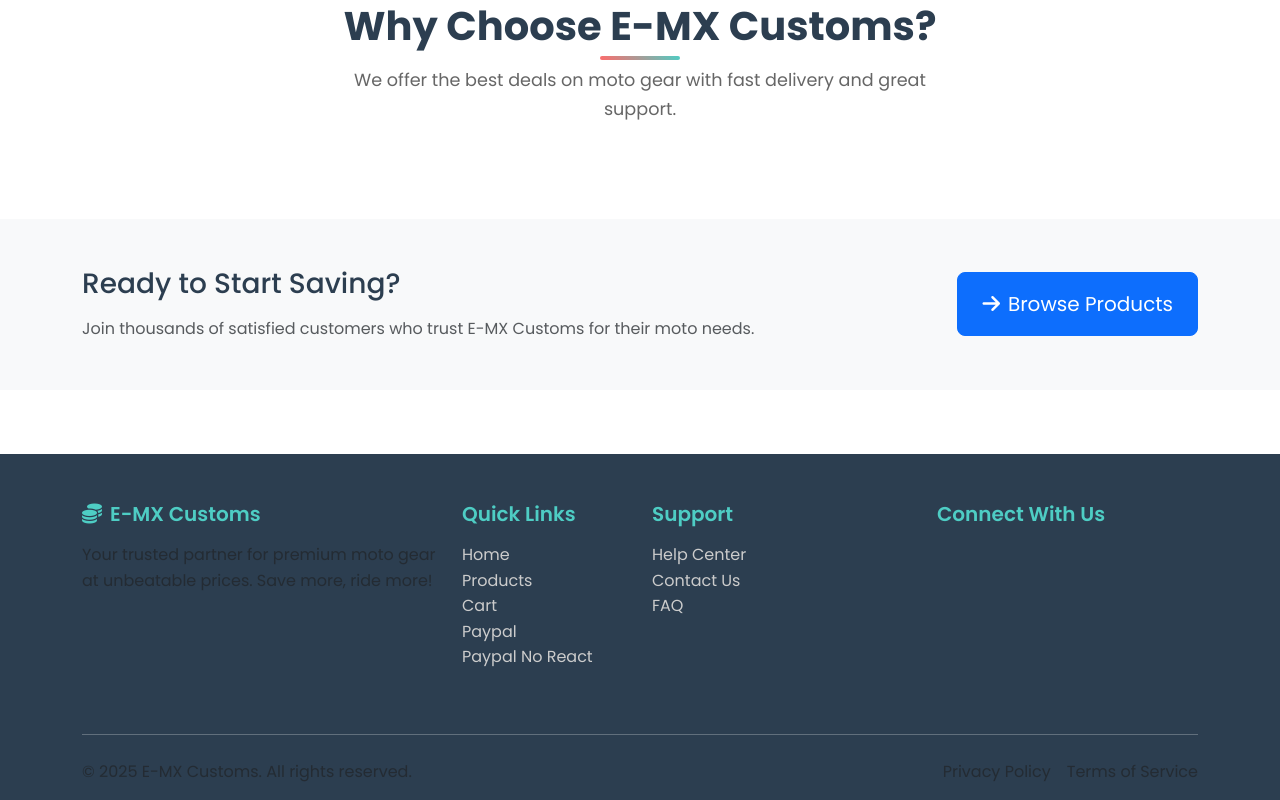
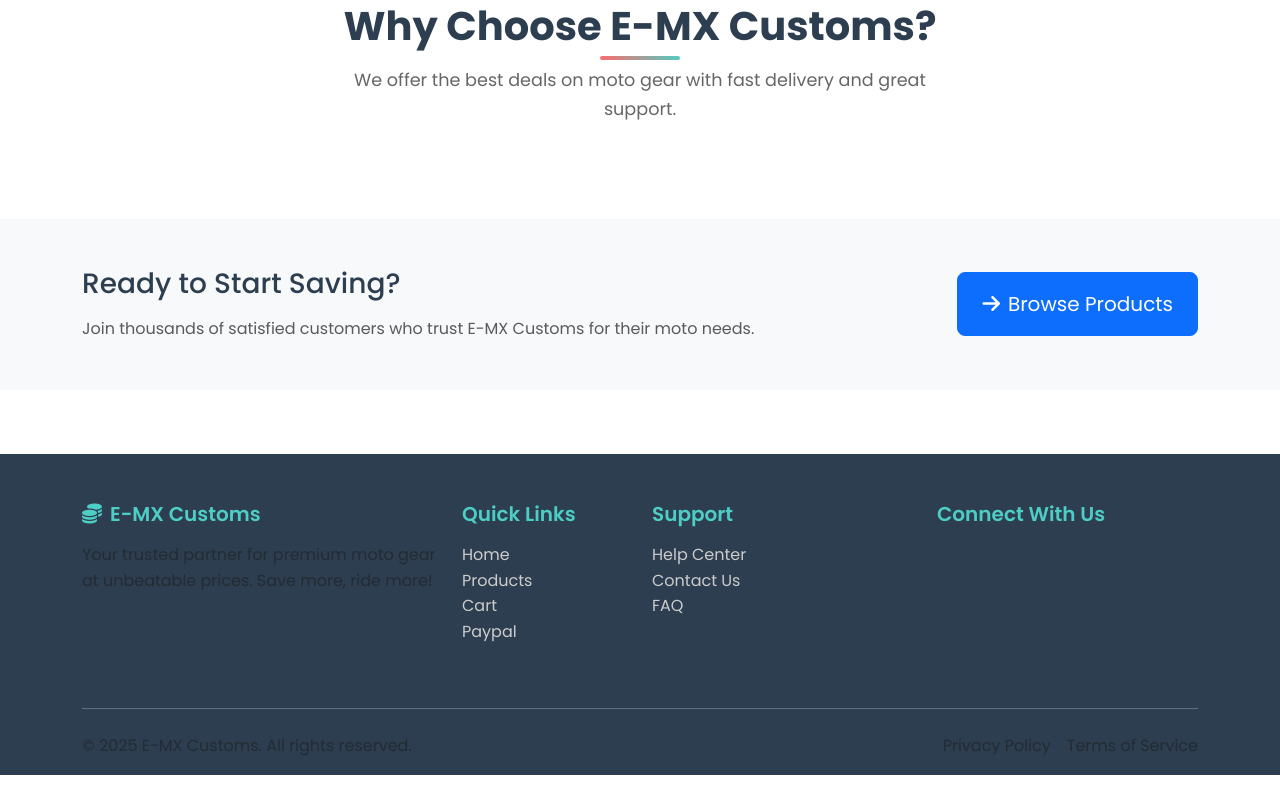
Before and after one commit to tanveeransari/starcoin, a React (Create React App) app: page / in a window 1280 px wide. Shown: the part 466-1266 px from the top of the page. After the commit the page ends 1241 px from the top, so only its background shows below. Built offline with nearby package versions, Linux system fonts and the light colour scheme.

Commit message:
remove dead link. More logging

```diff
--- a/src/App.tsx
+++ b/src/App.tsx
@@ -119,9 +119,6 @@
                     <li>
                       <Link to="/checkout">Paypal</Link>
                     </li>
-                    <li>
-                      <Link to="/checkout2">Paypal No React</Link>
-                    </li>
                   </ul>
                 </div>
                 <div className="col-lg-3 col-md-6 mb-4">
--- a/src/pages/PaypalCheckout.tsx
+++ b/src/pages/PaypalCheckout.tsx
@@ -5,6 +5,12 @@
   const { cart, clearCart } = useCart();
   const total = cart.reduce((sum, item) => sum + item.price * item.quantity, 0);
   const [{ isPending }] = usePayPalScriptReducer();
+
+  cart.forEach((item) => {
+    console.log(
+      `Item: ${item.name}, Price: ${item.price}, Quantity: ${item.quantity}`
+    );
+  });
   console.log("Total amount in PaypalCheckoutNoReact:", total);
   console.log("Cart contents in PaypalCheckoutNoReact:", cart);
 
--- a/src/pages/Products.tsx
+++ b/src/pages/Products.tsx
@@ -33,11 +33,7 @@
   const { addItem } = useCart();
 
   const handleBuyNow = (prd: Product) => {
-    // In a real app, this would add to cart or redirect to checkout
-    console.log(`Buying product: ${prd.name} for $${prd.price}`);
-    // alert(
-    //   `Added 1 ${prd.name} to cart at price ${prd.price}! Redirecting to cart...`
-    // );
+    //console.log(`Buying product: ${prd.name} for $${prd.price}`);
     addItem({ ...prd, quantity: 1 });
     navigate("/cart");
   };
```
